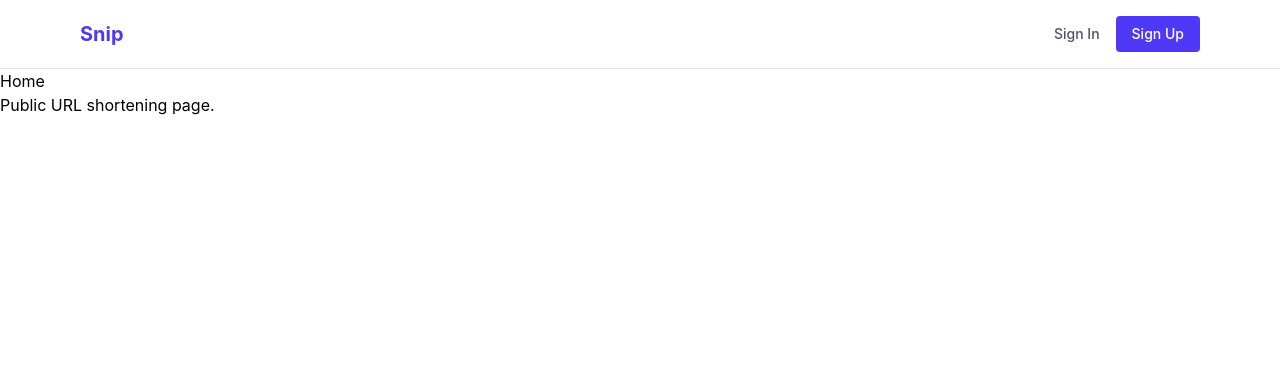
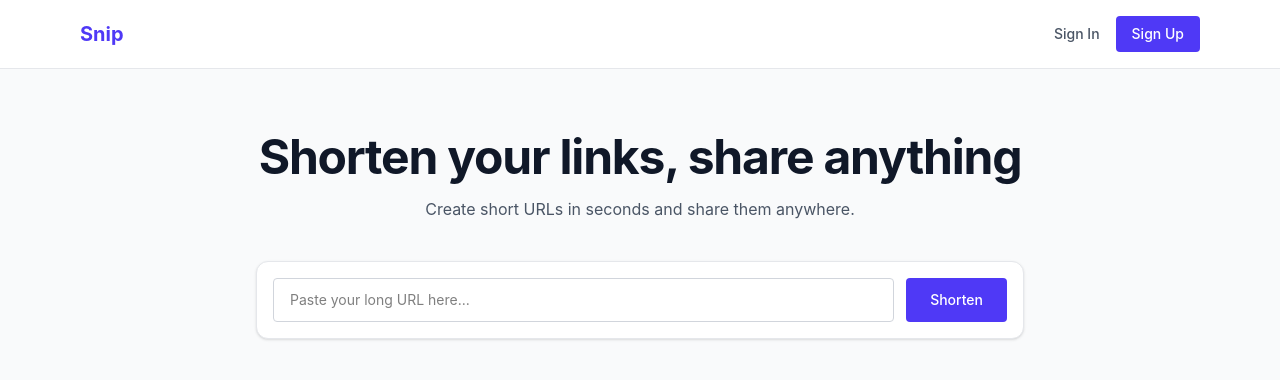
Before and after one commit to mishoka23/snip_project, a React app in the folder frontend/: page / in a window 1280 px wide. Shown: the top 380 px of the page. Built offline with nearby package versions, Linux system fonts and the light colour scheme; the HTML template or start-up script is replaced by a standard one.

Commit message:
homepage, qr code, frontend shortening of url, error handling

```diff
--- a/frontend/src/api/client.js
+++ b/frontend/src/api/client.js
@@ -0,0 +1,20 @@
+import axios from "axios";
+
+const apiClient = axios.create({
+  baseURL: "http://127.0.0.1:8000/api/v1",
+  headers: {
+    "Content-Type": "application/json",
+  },
+});
+
+apiClient.interceptors.request.use((config) => {
+  const accessToken = localStorage.getItem("accessToken");
+
+  if (accessToken) {
+    config.headers.Authorization = `Bearer ${accessToken}`;
+  }
+
+  return config;
+});
+
+export default apiClient;
--- a/frontend/src/api/linksApi.js
+++ b/frontend/src/api/linksApi.js
@@ -0,0 +1,6 @@
+import apiClient from "./client";
+
+export async function createShortLink(payload) {
+  const response = await apiClient.post("/links/", payload);
+  return response.data;
+}
--- a/frontend/src/components/QRModal.jsx
+++ b/frontend/src/components/QRModal.jsx
@@ -0,0 +1,56 @@
+import { QRCodeCanvas } from "qrcode.react";
+
+function QRModal({ shortUrl, onClose }) {
+  if (!shortUrl) {
+    return null;
+  }
+
+  const handleDownload = () => {
+    const canvas = document.getElementById("short-url-qr-code");
+    const pngUrl = canvas
+      .toDataURL("image/png")
+      .replace("image/png", "image/octet-stream");
+
+    const downloadLink = document.createElement("a");
+    downloadLink.href = pngUrl;
+    downloadLink.download = "snip-qr-code.png";
+    downloadLink.click();
+  };
+
+  return (
+    <div className="fixed inset-0 z-50 flex items-center justify-center bg-black/40 px-4">
+      <div className="w-full max-w-sm rounded-lg bg-white p-6 shadow-lg">
+        <div className="mb-4 flex items-center justify-between">
+          <h2 className="text-lg font-semibold text-gray-900">QR Code</h2>
+
+          <button
+            type="button"
+            onClick={onClose}
+            className="text-sm text-gray-500 hover:text-gray-900"
+          >
+            Close
+          </button>
+        </div>
+
+        <div className="flex justify-center rounded border border-gray-200 p-4">
+          <QRCodeCanvas
+            id="short-url-qr-code"
+            value={shortUrl}
+            size={220}
+            includeMargin
+          />
+        </div>
+
+        <button
+          type="button"
+          onClick={handleDownload}
+          className="mt-4 w-full rounded bg-indigo-600 px-4 py-2 text-sm font-medium text-white hover:bg-indigo-700"
+        >
+          Download PNG
+        </button>
+      </div>
+    </div>
+  );
+}
+
+export default QRModal;
--- a/frontend/src/components/ShortenForm.jsx
+++ b/frontend/src/components/ShortenForm.jsx
@@ -0,0 +1,155 @@
+import { useState } from "react";
+
+import { createShortLink } from "../api/linksApi";
+import { formatApiError } from "../utils/formatError";
+import { truncateUrl } from "../utils/formatUrl";
+import QRModal from "./QRModal";
+
+function ShortenForm() {
+  const [originalUrl, setOriginalUrl] = useState("");
+  const [result, setResult] = useState(null);
+  const [errorMessage, setErrorMessage] = useState("");
+  const [isSubmitting, setIsSubmitting] = useState(false);
+  const [isQrOpen, setIsQrOpen] = useState(false);
+  const [copyMessage, setCopyMessage] = useState("");
+
+  const validateUrl = (value) => {
+    if (!value.trim()) {
+      return "Please enter a URL.";
+    }
+
+    try {
+      const parsedUrl = new URL(value);
+
+      if (!["http:", "https:"].includes(parsedUrl.protocol)) {
+        return "Only HTTP and HTTPS URLs are allowed.";
+      }
+
+      return "";
+    } catch {
+      return "Please enter a valid URL.";
+    }
+  };
+
+  const handleSubmit = async (event) => {
+    event.preventDefault();
+
+    setErrorMessage("");
+    setCopyMessage("");
+
+    const validationError = validateUrl(originalUrl);
+
+    if (validationError) {
+      setErrorMessage(validationError);
+      return;
+    }
+
+    try {
+      setIsSubmitting(true);
+
+      const data = await createShortLink({
+        original_url: originalUrl.trim(),
+      });
+
+      setResult(data);
+      setOriginalUrl("");
+    } catch (error) {
+      setErrorMessage(formatApiError(error));
+    } finally {
+      setIsSubmitting(false);
+    }
+  };
+
+  const handleCopy = async () => {
+    if (!result?.short_url) {
+      return;
+    }
+
+    await navigator.clipboard.writeText(result.short_url);
+    setCopyMessage("Copied.");
+  };
+
+  return (
+    <div className="mx-auto w-full max-w-3xl">
+      <form
+        onSubmit={handleSubmit}
+        className="rounded-xl border border-gray-200 bg-white p-4 shadow-sm"
+      >
+        <div className="flex flex-col gap-3 sm:flex-row">
+          <input
+            type="url"
+            value={originalUrl}
+            onChange={(event) => setOriginalUrl(event.target.value)}
+            placeholder="Paste your long URL here..."
+            className="min-h-11 flex-1 rounded border border-gray-300 px-4 text-sm outline-none focus:border-indigo-500 focus:ring-1 focus:ring-indigo-500"
+          />
+
+          <button
+            type="submit"
+            disabled={isSubmitting}
+            className="min-h-11 rounded bg-indigo-600 px-6 text-sm font-medium text-white hover:bg-indigo-700 disabled:cursor-not-allowed disabled:bg-indigo-300"
+          >
+            {isSubmitting ? "Shortening..." : "Shorten"}
+          </button>
+        </div>
+
+        {errorMessage && (
+          <p className="mt-3 text-sm text-red-600">{errorMessage}</p>
+        )}
+      </form>
+
+      {result && (
+        <div className="mt-6 rounded-xl border border-gray-200 bg-white p-5 shadow-sm">
+          <p className="text-sm font-medium text-gray-500">Your short link</p>
+
+          <a
+            href={result.short_url}
+            target="_blank"
+            rel="noreferrer"
+            className="mt-2 block break-all text-xl font-semibold text-indigo-600 hover:underline"
+          >
+            {result.short_url}
+          </a>
+
+          <p
+            title={result.original_url}
+            className="mt-2 text-sm text-gray-600"
+          >
+            Original: {truncateUrl(result.original_url)}
+          </p>
+
+          <div className="mt-4 flex flex-col gap-3 sm:flex-row">
+            <button
+              type="button"
+              onClick={handleCopy}
+              className="rounded border border-gray-300 px-4 py-2 text-sm font-medium text-gray-700 hover:bg-gray-50"
+            >
+              Copy
+            </button>
+
+            <button
+              type="button"
+              onClick={() => setIsQrOpen(true)}
+              className="rounded border border-gray-300 px-4 py-2 text-sm font-medium text-gray-700 hover:bg-gray-50"
+            >
+              QR Code
+            </button>
+          </div>
+
+          {copyMessage && (
+            <p className="mt-3 text-sm text-green-600">{copyMessage}</p>
+          )}
+        </div>
+      )}
+
+      {isQrOpen && (
+        <QRModal
+          shortUrl={result?.short_url}
+          onClose={() => setIsQrOpen(false)}
+        />
+      )}
+    </div>
+  );
+}
+
+export default ShortenForm;
--- a/frontend/src/pages/HomePage.jsx
+++ b/frontend/src/pages/HomePage.jsx
@@ -1,8 +1,21 @@
+import ShortenForm from "../components/ShortenForm";
+
 function HomePage() {
   return (
-    <main>
-      <h1>Home</h1>
-      <p>Public URL shortening page.</p>
+    <main className="min-h-[calc(100vh-73px)] bg-gray-50 px-4 py-16">
+      <section className="mx-auto max-w-5xl text-center">
+        <h1 className="text-4xl font-bold tracking-tight text-gray-900 sm:text-5xl">
+          Shorten your links, share anything
+        </h1>
+
+        <p className="mx-auto mt-4 max-w-2xl text-base text-gray-600">
+          Create short URLs in seconds and share them anywhere.
+        </p>
+
+        <div className="mt-10">
+          <ShortenForm />
+        </div>
+      </section>
     </main>
   );
 }
--- a/frontend/src/utils/formatError.js
+++ b/frontend/src/utils/formatError.js
@@ -0,0 +1,19 @@
+export function formatApiError(error) {
+  if (error.response?.data?.message) {
+    return error.response.data.message;
+  }
+
+  if (error.response?.data?.original_url) {
+    return error.response.data.original_url[0];
+  }
+
+  if (error.response?.data?.detail) {
+    return error.response.data.detail;
+  }
+
+  if (error.message) {
+    return error.message;
+  }
+
+  return "Something went wrong. Please try again.";
+}
--- a/frontend/src/utils/formatUrl.js
+++ b/frontend/src/utils/formatUrl.js
@@ -0,0 +1,11 @@
+export function truncateUrl(url, maxLength = 70) {
+  if (!url) {
+    return "";
+  }
+
+  if (url.length <= maxLength) {
+    return url;
+  }
+
+  return `${url.slice(0, maxLength)}...`;
+}
```
